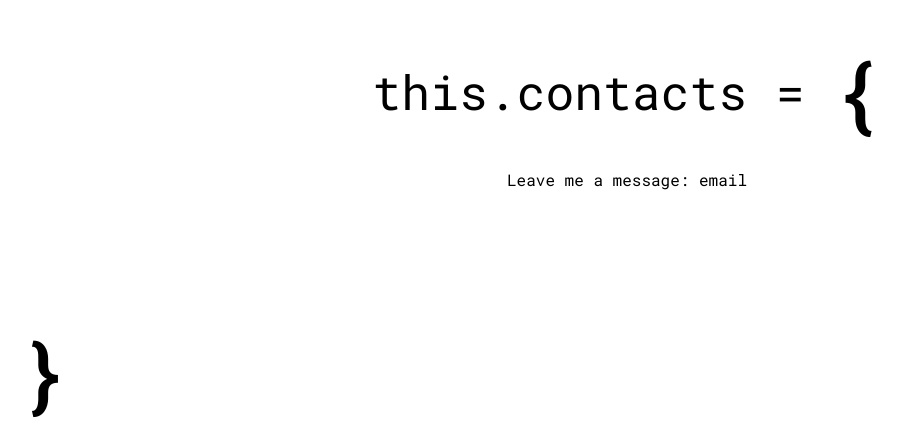
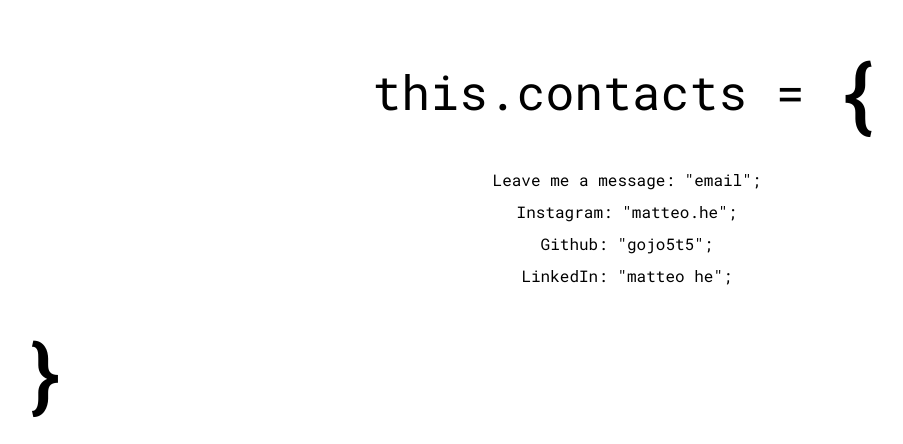
Before and after one commit to gojo5t5/gojo5t5.github.io, a plain HTML site: page index.html in a window 1280 px wide. Shown: the part 2377-2821 px from the top of the page, without its empty margins (13-916 px from the left). Drawn offline with nearby package versions, Linux system fonts and the light colour scheme.

Commit message:
add contacts at the end of page

```diff
--- a/index.html
+++ b/index.html
@@ -89,9 +89,9 @@
           throughout the course of its life.
         </div>
         <!-- Project 2 -->
-        <div class="cell">project</div>
+        <div class="cell">!incoming project!</div>
         <!-- Descriptino 2 -->
-        <div class="cell">content</div>
+        <div class="cell">!incoming content!</div>
       </section>
       <section class="end-of-section">
         <strong>}</strong>
@@ -104,7 +104,21 @@
       </section>
       <section class="contacts">
         <p>
-          Leave me a message: <a href="mailto:hematteo@outlook.com">email</a>
+          Leave me a message: "<a href="mailto:hematteo@outlook.com">email</a>";
+        </p>
+        <br />
+        <p>
+          Instagram: "<a href="https://www.instagram.com/matteo.he/"
+            >matteo.he</a
+          >";
+        </p>
+        <br />
+        <p>Github: "<a href="https://github.com/gojo5t5">gojo5t5</a>";</p>
+        <br />
+        <p>
+          LinkedIn: "<a href="https://www.linkedin.com/in/matteo-he-29a954210/"
+            >matteo he</a
+          >";
         </p>
       </section>
       <section class="end-of-section">
--- a/stylesheets/style.css
+++ b/stylesheets/style.css
@@ -167,6 +167,5 @@ nav li a {
 }
 .contacts {
   height: 10rem;
-  display: flex;
-  justify-content: center;
+  text-align: center;
 }
```
